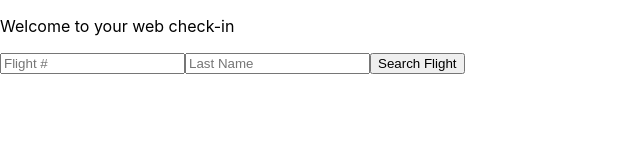
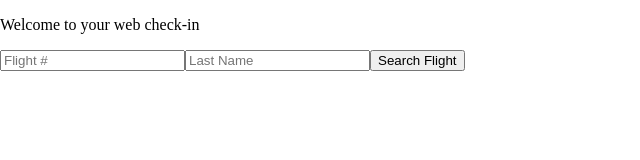
Before and after one commit to kbooz/cosi-exercise, a React (Create React App) app: page / in a window 1280 px wide. Shown: the top 160 px of the page, without its empty margins (0-640 px from the left). Built offline with nearby package versions, Linux system fonts and the light colour scheme.

Commit message:
removed some unused styles

```diff
--- a/src/index.css
+++ b/src/index.css
@@ -1,13 +1,6 @@
-body {
-  margin: 0;
-  font-family: -apple-system, BlinkMacSystemFont, 'Segoe UI', 'Roboto', 'Oxygen',
-    'Ubuntu', 'Cantarell', 'Fira Sans', 'Droid Sans', 'Helvetica Neue',
-    sans-serif;
-  -webkit-font-smoothing: antialiased;
-  -moz-osx-font-smoothing: grayscale;
+html,
+body,
+#root {
+	margin: 0;
+	height: 100%;
 }
-
-code {
-  font-family: source-code-pro, Menlo, Monaco, Consolas, 'Courier New',
-    monospace;
-}
```
